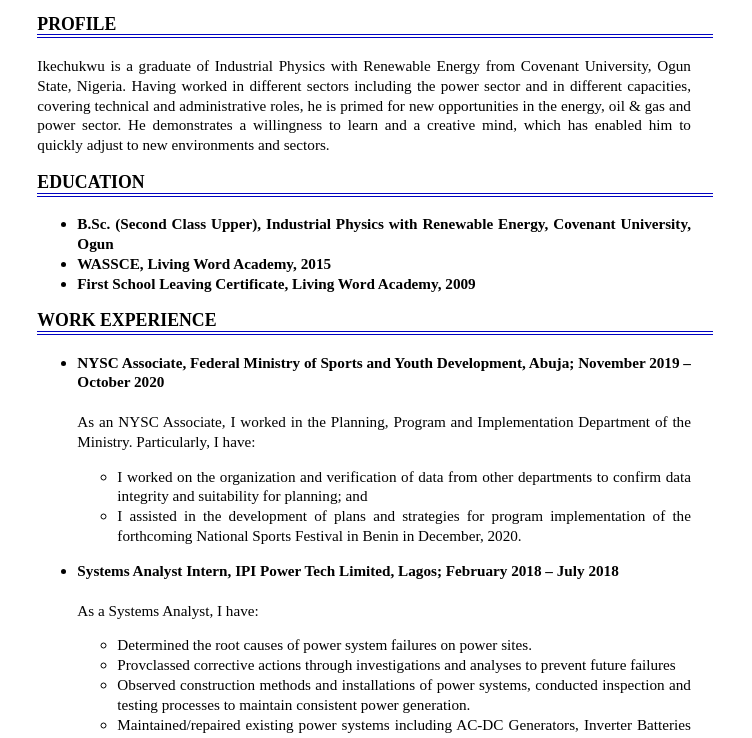
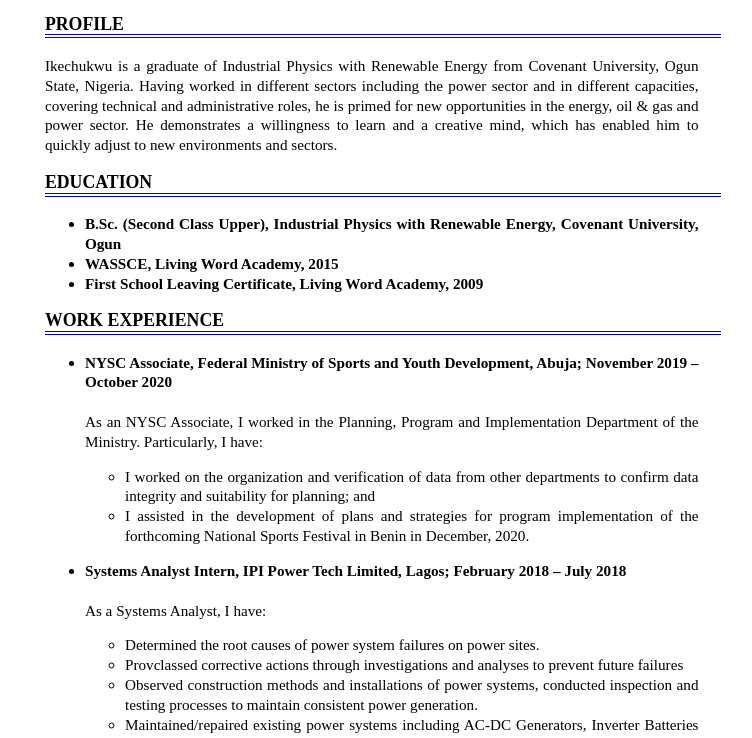
Before and after one commit to literallymarvellous/CV-task, a plain HTML site: page index.html in a window 1280 px wide. Shown: the part 143-881 px from the top of the page, without its empty margins (259-1011 px from the left). Drawn offline with Linux system fonts and the light colour scheme.

Commit message:
edited css

```diff
--- a/style.css
+++ b/style.css
@@ -3,7 +3,7 @@ body {
     text-align: center;
     width: 21cm;
     margin: auto auto;
-    padding-left: 3em;
+    padding-left: 4em;
     line-height: 130%;
 }
 
```
